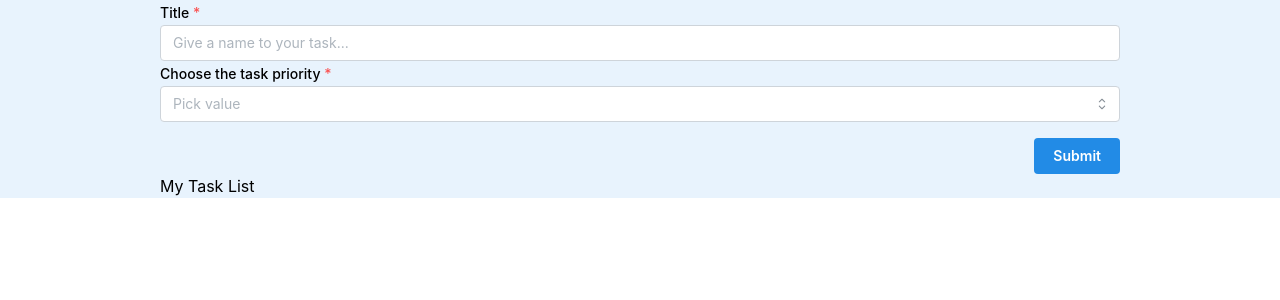
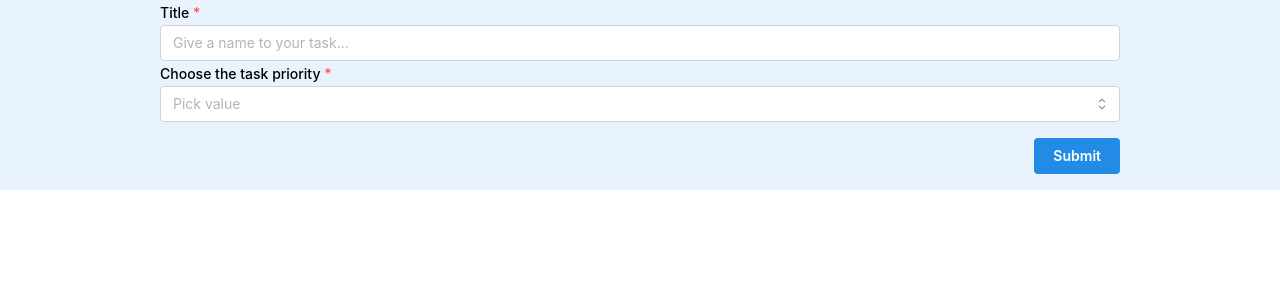
Before and after one commit to VandaEPAM/test-task-manager, a React (Vite) app: page / in a window 1280 px wide. Shown: the top 300 px of the page. Built offline with nearby package versions, Linux system fonts and the light colour scheme.

Commit message:
Display task list

```diff
--- a/src/App.tsx
+++ b/src/App.tsx
@@ -26,7 +26,7 @@ export default function App() {
     <MantineProvider theme={theme}>
       <Container strategy="grid" size='md' bg='var(--mantine-color-blue-light)'>
         <Box><TaskForm onSubmit={handleSubmitTask} /></Box>
-        <Box><TaskList /></Box>
+        <Box><TaskList tasks={tasks} /></Box>
       </Container>
     </MantineProvider>
   );
--- a/src/components/task-list/TaskList.tsx
+++ b/src/components/task-list/TaskList.tsx
@@ -1,3 +1,5 @@
-export const TaskList = () => {
-    return 'My Task List';
+export const TaskList = ({ tasks }: any) => {
+    return (
+        <ol>{tasks?.map((task: any) => <li key={task.id}>{task.title}</li>)}</ol>
+    );
 };
```
